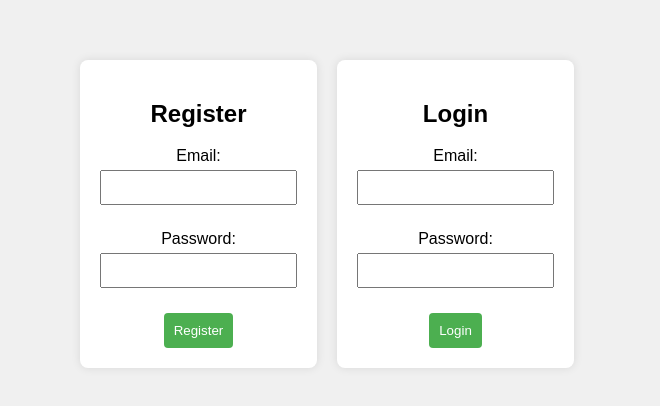
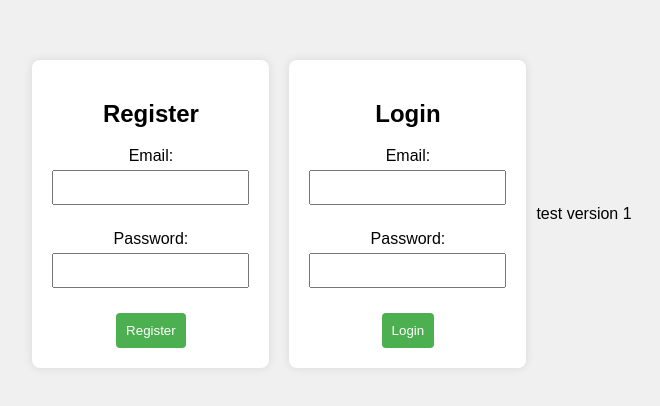
Before and after one commit to Aarondoran/accounts, a plain HTML site: page index.html in a window 1280 px wide. Shown: the part 186-592 px from the top of the page, without its empty margins (313-973 px from the left). Drawn offline with Linux system fonts and the light colour scheme.

Commit message:
Update index.html

```diff
--- a/index.html
+++ b/index.html
@@ -31,5 +31,6 @@
     <div id="error-message-login"></div>
     <button onclick="login()">Login</button>
   </div>
+  test version 1
 </body>
 </html>
```
